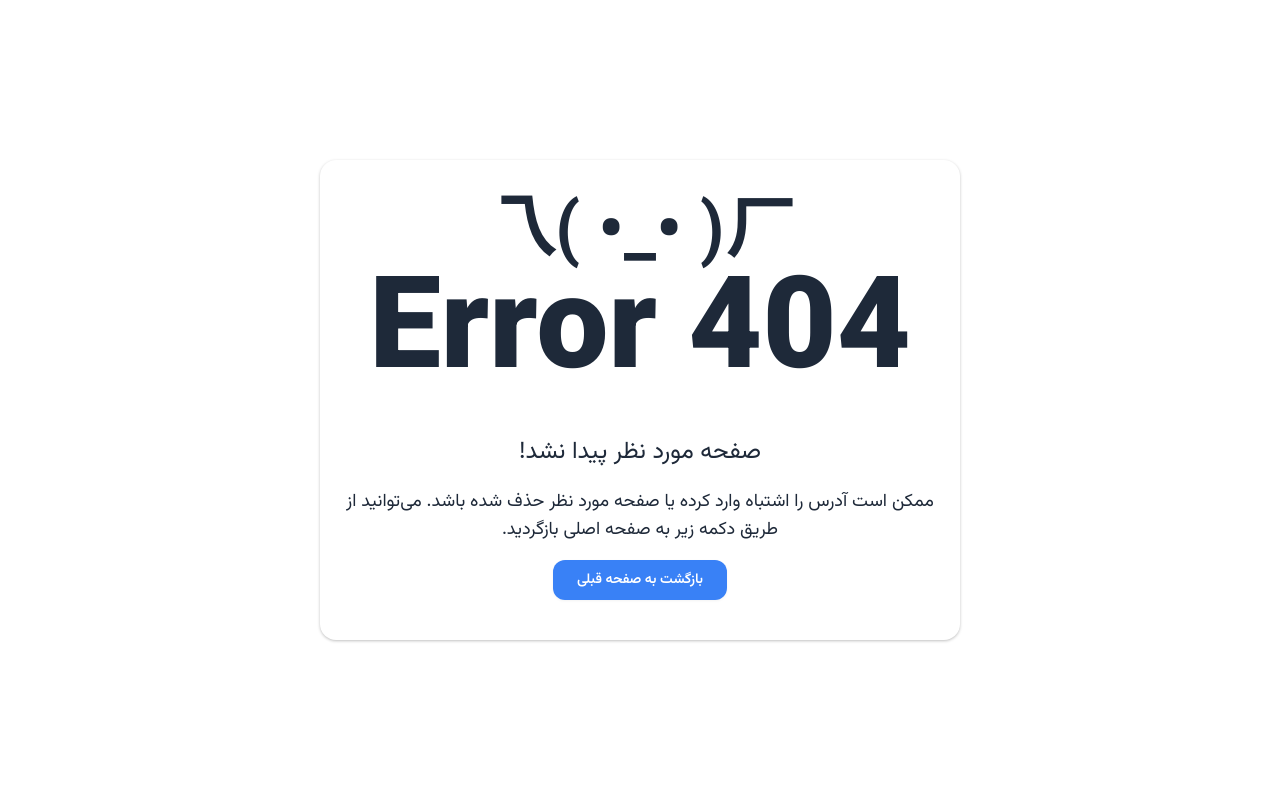
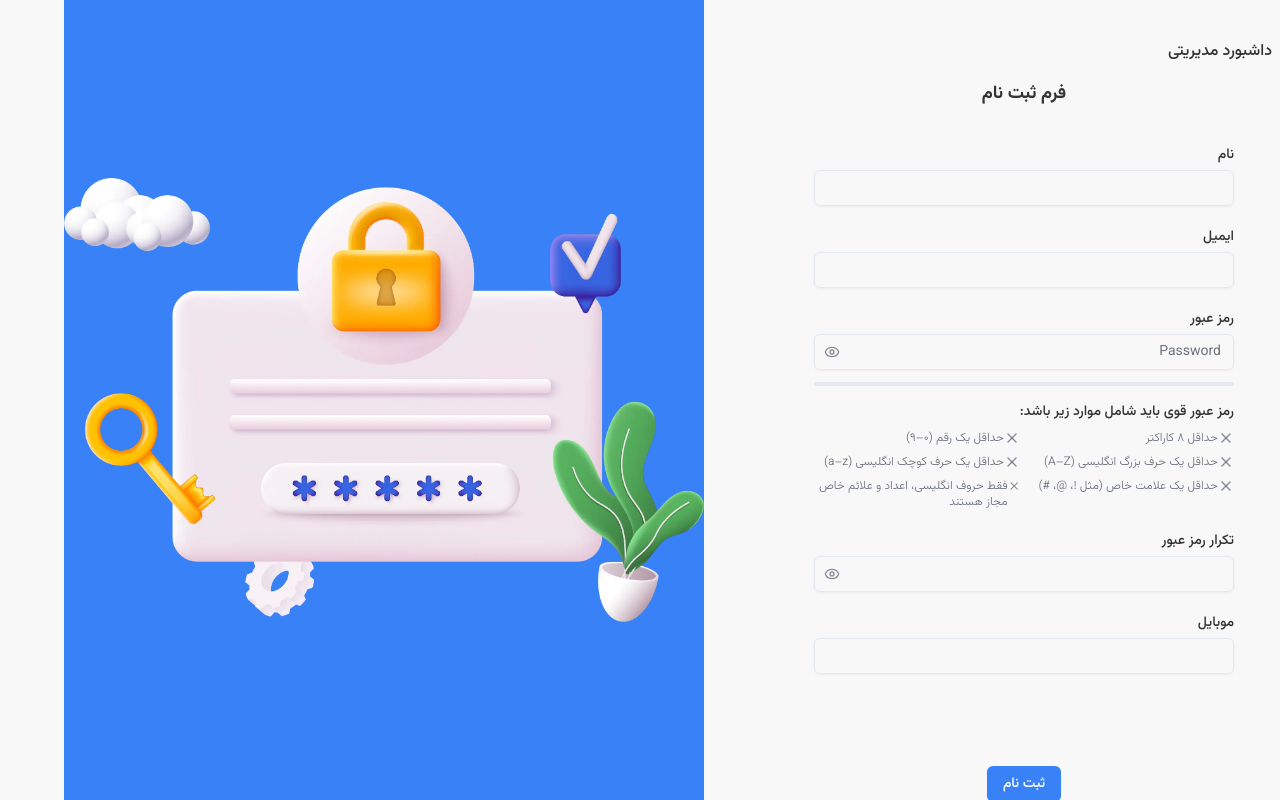
Before and after one commit to pooya-poi/next-starter-kit, a Next.js app: page /signup in a window 1280 px wide. Before the commit this address had no page. Built offline with nearby package versions, Linux system fonts and the light colour scheme.

Commit message:
feat: add LoginPage component with SignupForm and layout

```diff
--- /dev/null
+++ b/src/app/(auth)/signup/page.tsx
@@ -0,0 +1,40 @@
+import { GalleryVerticalEnd } from 'lucide-react';
+
+import SignupForm from '@/components/forms/signup-form';
+import Link from 'next/link';
+import ToggleTheme from '@/components/toggle-theme';
+import Image from 'next/image';
+
+export default function LoginPage() {
+  return (
+    <>
+      {/* <ToggleTheme
+        className="sticky  top-5 left-10 z-30"
+        contentClassName="mt-0 ml-3"
+      /> */}
+      <div className="grid min-h-svh lg:grid-cols-2">
+        <div className="flex h-screen flex-col gap-4 overflow-y-auto p-6 md:p-10">
+          <div className="flex justify-center gap-2 md:justify-start">
+            <Link href="#" className="flex items-center gap-2 font-medium">
+              <div className="bg-primary text-primary-foreground flex h-6 w-6 items-center justify-center rounded-md">
+                <GalleryVerticalEnd className="size-4" />
+              </div>
+              داشبورد مدیریتی
+            </Link>
+          </div>
+
+          <SignupForm />
+        </div>
+        <div className="bg-primary relative hidden lg:block">
+          <Image
+            src="/login-transparent.webp"
+            alt="Image"
+            fill
+            priority
+            className="object-contain"
+          />
+        </div>
+      </div>
+    </>
+  );
+}
```
